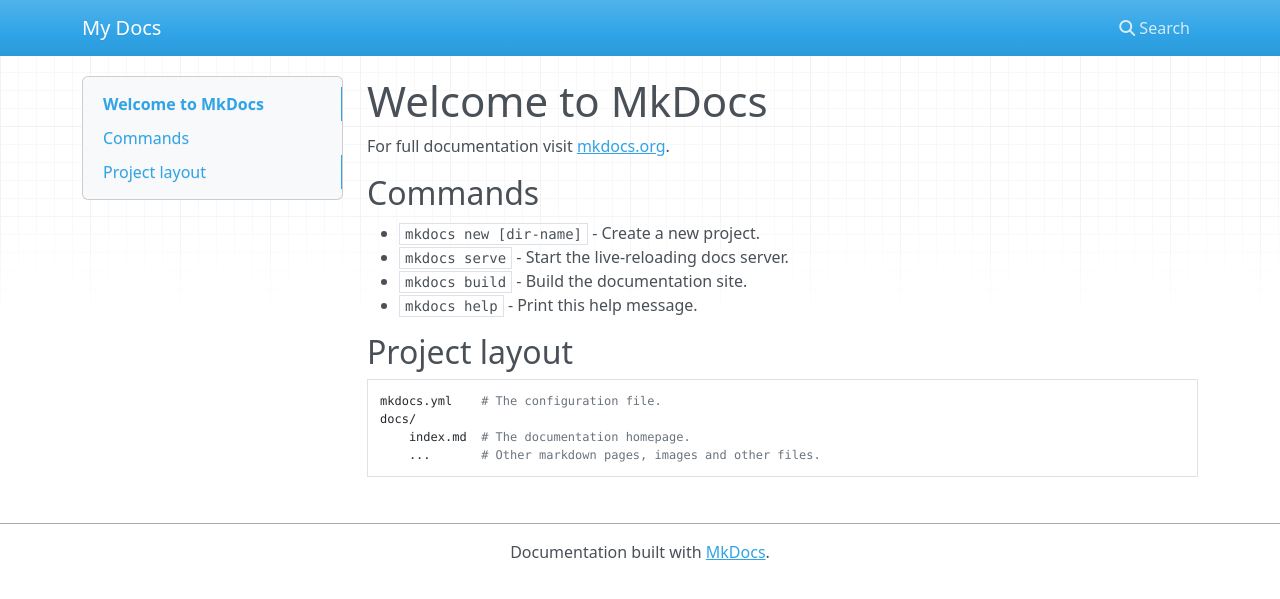
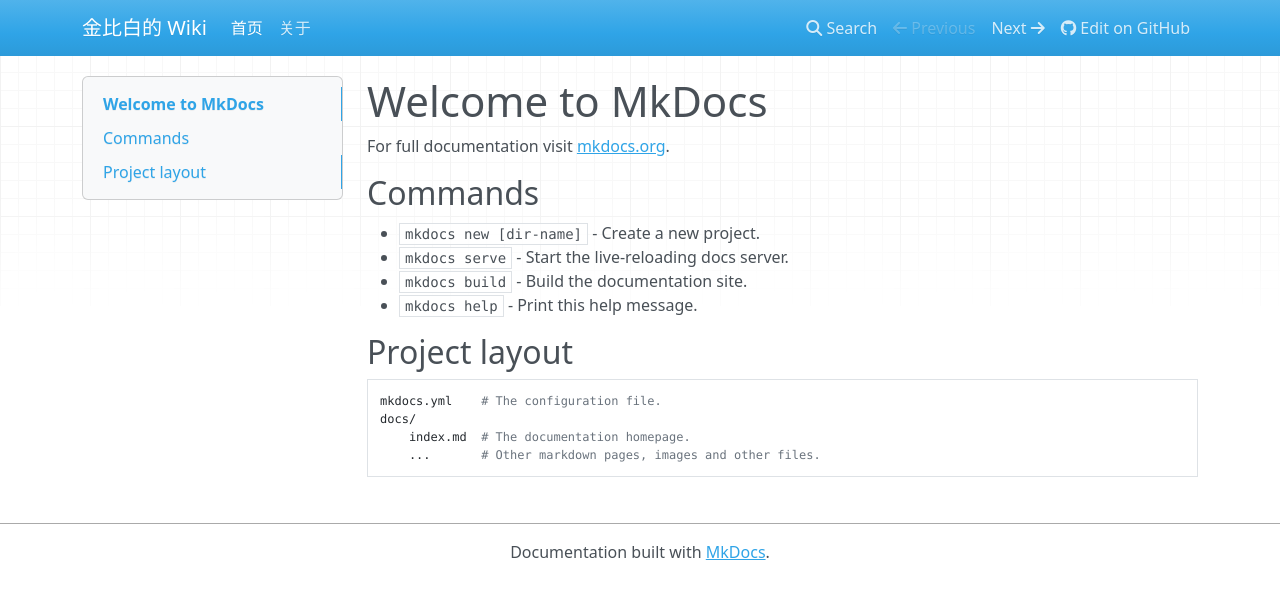
Before and after one commit to bibaijin/wiki, an MkDocs documentation site: the page built from docs/index.md, in a window 1280 px wide. Shown: the top 599 px of the page. Built offline with MkDocs 1.6.1, drawn with Linux system fonts in a browser that asks for light colours; nearby versions of some CDN libraries; old or Windows-style settings are respelled for this version of MkDocs.

Commit message:
add title

```diff
--- a/mkdocs.yml
+++ b/mkdocs.yml
@@ -1 +1,6 @@
-site_name: My Docs
+site_name: 金比白的 Wiki
+repo_url: https://github.com/bibaijin/wiki
+
+pages:
+  - 首页: index.md
+  - 关于: about.md
```
Also changed, not shown: docs/about.md (added, +1 -0 lines), 1 other file.
